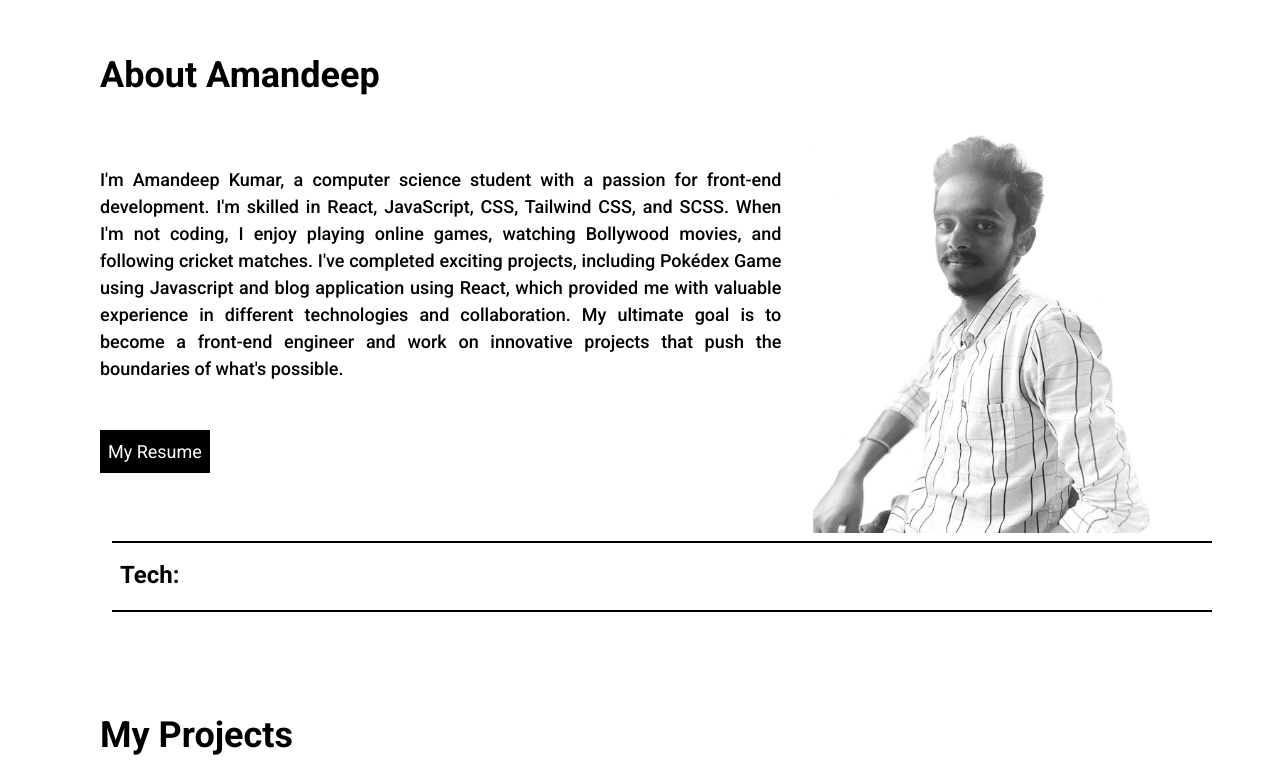
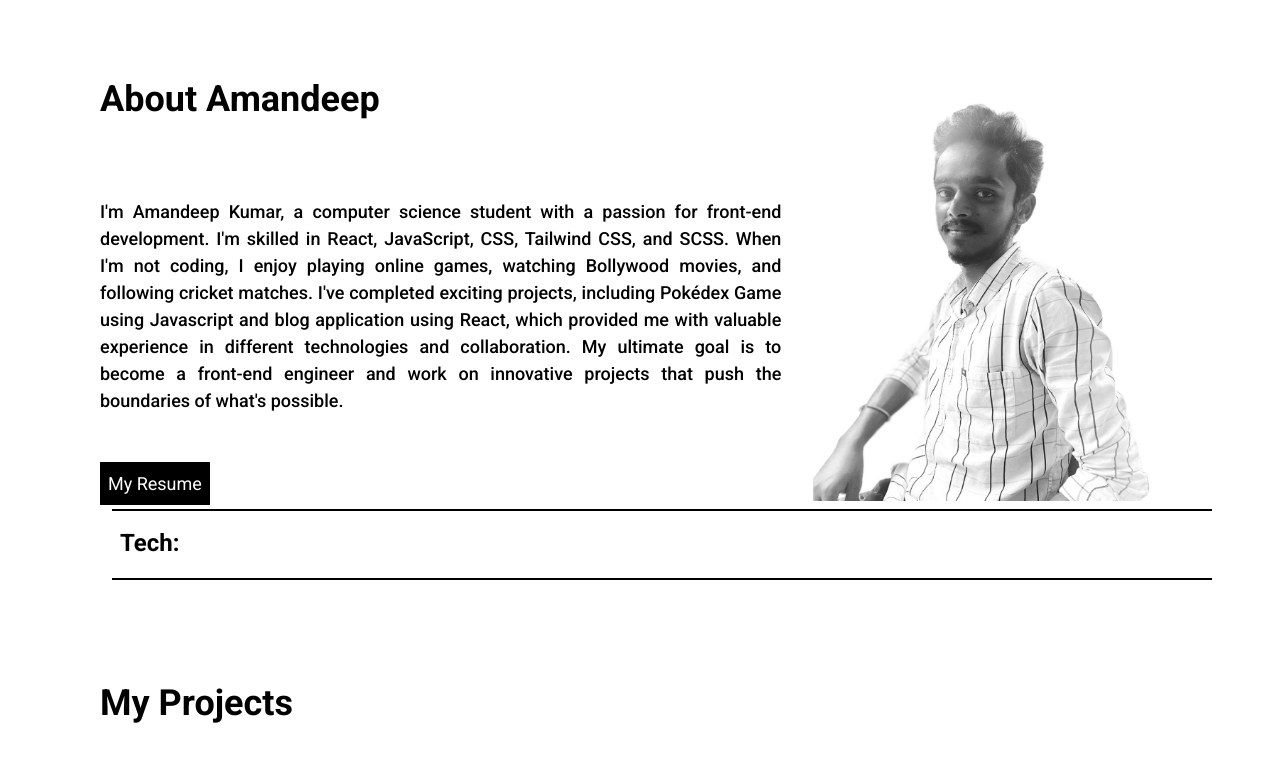
Before and after one commit to Amandeep4567/Amandeep-Portfolio, a React (Vite) app: page / in a window 1280 px wide. Shown: the part 832-1594 px from the top of the page. Built offline with nearby package versions, Linux system fonts and the light colour scheme.

Commit message:
feat: code updated

```diff
--- a/src/components/AboutMe.jsx
+++ b/src/components/AboutMe.jsx
@@ -3,13 +3,15 @@ import { about } from "../assets";
 
 const AboutMe = () => {
   return (
-    <section className="w-full mb-2 sm:mt-20 flex justify-center items-start">
+    <section className="w-full mb-2 sm:mt-10 flex justify-center items-start">
       <div className="">
         <div className="flex justify-center sm:justify-start sm:ml-[100px] mb-8">
-          <h1 className="font-semibold text-[36px] ">About Amandeep</h1>
+          <h1 className="font-semibold sm:relative sm:top-14 text-[36px] ">
+            About Amandeep
+          </h1>
         </div>
         <div className="flex mx-4 justify-center text-justify sm:ml-[100px] ">
-          <div className="text-[18px] mr-34 sm:w-[700px]">
+          <div className="text-[18px] mr-34 sm:relative sm:top-16 sm:w-[700px]">
             <p className="flex sm:text-justify sm:mt-8 font-medium">
               I'm Amandeep Kumar, a computer science student with a passion for
               front-end development. I'm skilled in React, JavaScript, CSS,
```
